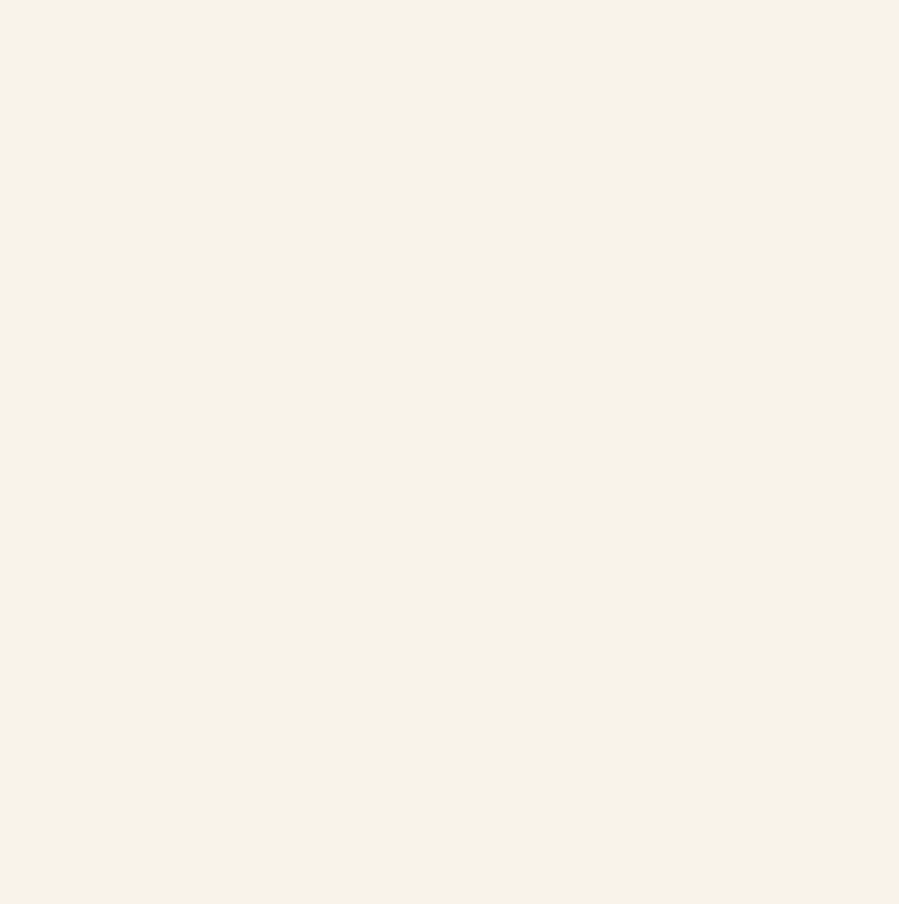
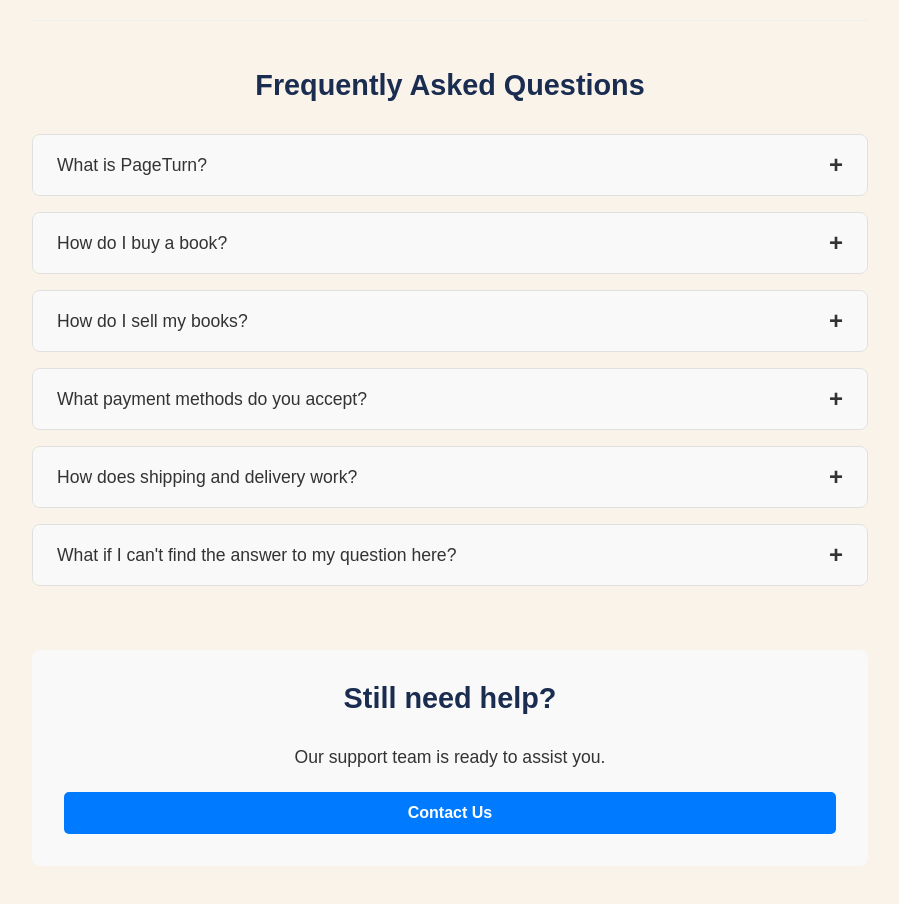
Before and after one commit to NavodCaldera/online-bookstore, a React (Create React App) app: page /help in a window 1280 px wide. Before the commit this address had no page. Shown: the part 220-1124 px from the top of the page, without its empty margins (190-1089 px from the left). Before the commit the page ends 800 px from the top, so only its background shows below. Built offline with nearby package versions, Linux system fonts and the light colour scheme.

Commit message:
help page addded

```diff
--- a/src/App.js
+++ b/src/App.js
@@ -8,6 +8,7 @@
 import BuySell from './pages/BuySell';
 import AboutUs from './pages/AboutUs';
 import ContactUs from './pages/ContactUs';
+import HelpPage from './pages/HelpPage'; // Corrected Path: Use ./ to go down one directory from 'src' to 'pages'
 
 function App() {
   return (
@@ -23,6 +24,7 @@
             <Route path="/about" element={<AboutUs />} />
             <Route path="/contact" element={<ContactUs />} />
             <Route path="*" element={<div>Page not found</div>} />
+            <Route path="/help" element={<HelpPage />} />
           </Routes>
         </Router>
       </CartProvider>
--- a/src/HomePage.js
+++ b/src/HomePage.js
@@ -375,7 +375,7 @@
                 <li><Link to="/buy-sell?section=buy">Buy Books</Link></li>
                 <li><Link to="/buy-sell?section=sell">Sell Books</Link></li>
                 <li><a href="#">My Account</a></li>
-                <li><a href="#">Help</a></li>
+                <li><Link to="/help">Help</Link></li>
                 <li><Link to="/contact">Contact</Link></li>
               </ul>
             </div>
--- /dev/null
+++ b/src/pages/HelpPage.js
@@ -0,0 +1,80 @@
+import React, { useState } from 'react';
+import { Link } from 'react-router-dom';
+// Corrected Paths: Use ../ to go up one directory from 'pages' to 'src'
+import Navigation from '../components/Navigation';
+import '../styles/help.css';
+
+function HelpPage() {
+  const [openFaq, setOpenFaq] = useState(null);
+
+  const faqs = [
+    {
+      question: "What is PageTurn?",
+      answer: "PageTurn is a platform dedicated to making education more affordable. We allow students and book lovers to buy and sell pre-owned educational materials, reducing costs by 50-70% compared to retail prices."
+    },
+    {
+      question: "How do I buy a book?",
+      answer: "To buy a book, simply browse our collection using the 'Shop Now' link or the search bar. When you find a book you like, click the 'Add to Cart' button. You can view your cart and proceed to checkout by clicking the shopping cart icon in the header."
+    },
+    {
+      question: "How do I sell my books?",
+      answer: "To sell your books, navigate to the 'My Account' section and select 'Sell Books'. You'll be guided through the process of listing your book, which includes adding details like the title, author, condition, and price. Once listed, other users can purchase it."
+    },
+    {
+      question: "What payment methods do you accept?",
+      answer: "We accept secure payments through major credit cards, including Visa and MasterCard. All transactions are encrypted for your security."
+    },
+    {
+      question: "How does shipping and delivery work?",
+      answer: "We offer island-wide delivery for all purchases. Shipping costs and estimated delivery times are calculated at checkout based on your location. You will receive a tracking number once your order has been dispatched."
+    },
+    {
+      question: "What if I can't find the answer to my question here?",
+      answer: "If your question is not answered in our FAQ, please do not hesitate to reach out to our support team. You can get in touch with us via our Contact Us page."
+    }
+  ];
+
+  const toggleFaq = (index) => {
+    setOpenFaq(openFaq === index ? null : index);
+  };
+
+  return (
+    <div>
+      <Navigation />
+      <div className="help-container">
+        <header className="help-header">
+          <h1>Help & Support</h1>
+          <p>Your questions, answered. Find the information you need below.</p>
+        </header>
+
+        <section className="faq-section">
+          <h2>Frequently Asked Questions</h2>
+          <div className="faq-list">
+            {faqs.map((faq, index) => (
+              <div key={index} className="faq-item">
+                <button
+                  className={`faq-question ${openFaq === index ? 'active' : ''}`}
+                  onClick={() => toggleFaq(index)}
+                >
+                  {faq.question}
+                  <span className="faq-icon">{openFaq === index ? '−' : '+'}</span>
+                </button>
+                <div className={`faq-answer ${openFaq === index ? 'show' : ''}`}>
+                  <p>{faq.answer}</p>
+                </div>
+              </div>
+            ))}
+          </div>
+        </section>
+
+        <section className="contact-support-section">
+            <h2>Still need help?</h2>
+            <p>Our support team is ready to assist you.</p>
+            <Link to="/contact" className="btn-primary">Contact Us</Link>
+        </section>
+      </div>
+    </div>
+  );
+}
+
+export default HelpPage;
--- /dev/null
+++ b/src/styles/help.css
@@ -0,0 +1,128 @@
+.help-container {
+  width: 100%;
+  max-width: 900px;
+  margin: 2rem auto;
+  padding: 2rem;
+  font-family: 'Poppins', sans-serif;
+  color: #333;
+}
+
+.help-header {
+  text-align: center;
+  margin-bottom: 3rem;
+  border-bottom: 1px solid #eee;
+  padding-bottom: 2rem;
+}
+
+.help-header h1 {
+  font-size: 2.5rem;
+  font-weight: 700;
+  color: #1a2c50; /* Dark blue from your theme */
+  margin-bottom: 0.5rem;
+}
+
+.help-header p {
+  font-size: 1.1rem;
+  color: #666;
+}
+
+.faq-section h2,
+.contact-support-section h2 {
+  font-size: 1.8rem;
+  font-weight: 600;
+  color: #1a2c50;
+  text-align: center;
+  margin-bottom: 2rem;
+}
+
+.faq-list {
+  display: flex;
+  flex-direction: column;
+  gap: 1rem;
+}
+
+.faq-item {
+  border: 1px solid #e0e0e0;
+  border-radius: 8px;
+  overflow: hidden; /* Important for the accordion effect */
+}
+
+.faq-question {
+  width: 100%;
+  display: flex;
+  justify-content: space-between;
+  align-items: center;
+  padding: 1rem 1.5rem;
+  background-color: #f9f9f9;
+  border: none;
+  cursor: pointer;
+  text-align: left;
+  font-size: 1.1rem;
+  font-weight: 500;
+  color: #333;
+  transition: background-color 0.3s ease;
+}
+
+.faq-question:hover {
+  background-color: #f0f0f0;
+}
+
+.faq-question.active {
+  background-color: #e7f0ff;
+  color: #0056b3;
+}
+
+.faq-icon {
+  font-size: 1.5rem;
+  font-weight: bold;
+}
+
+.faq-answer {
+  max-height: 0;
+  overflow: hidden;
+  transition: max-height 0.4s ease-in-out, padding 0.4s ease-in-out;
+  background-color: #fff;
+}
+
+.faq-answer p {
+  padding: 1.5rem;
+  margin: 0;
+  line-height: 1.6;
+  color: #555;
+  border-top: 1px solid #e0e0e0;
+}
+
+.faq-answer.show {
+  max-height: 500px; /* Set a max-height large enough to show content */
+}
+
+.contact-support-section {
+    text-align: center;
+    margin-top: 4rem;
+    padding: 2rem;
+    background-color: #f9f9f9;
+    border-radius: 8px;
+}
+
+.contact-support-section p {
+    font-size: 1.1rem;
+    margin-bottom: 1.5rem;
+}
+
+/* Re-using button style from home.css for consistency */
+.contact-support-section .btn-primary {
+    background-color: #007bff;
+    color: white;
+    padding: 12px 24px;
+    border: none;
+    border-radius: 5px;
+    text-decoration: none;
+    font-size: 1rem;
+    font-weight: bold;
+    cursor: pointer;
+    transition: background-color 0.3s;
+}
+
+.contact-support-section .btn-primary:hover {
+    background-color: #0056b3;
+}
```
